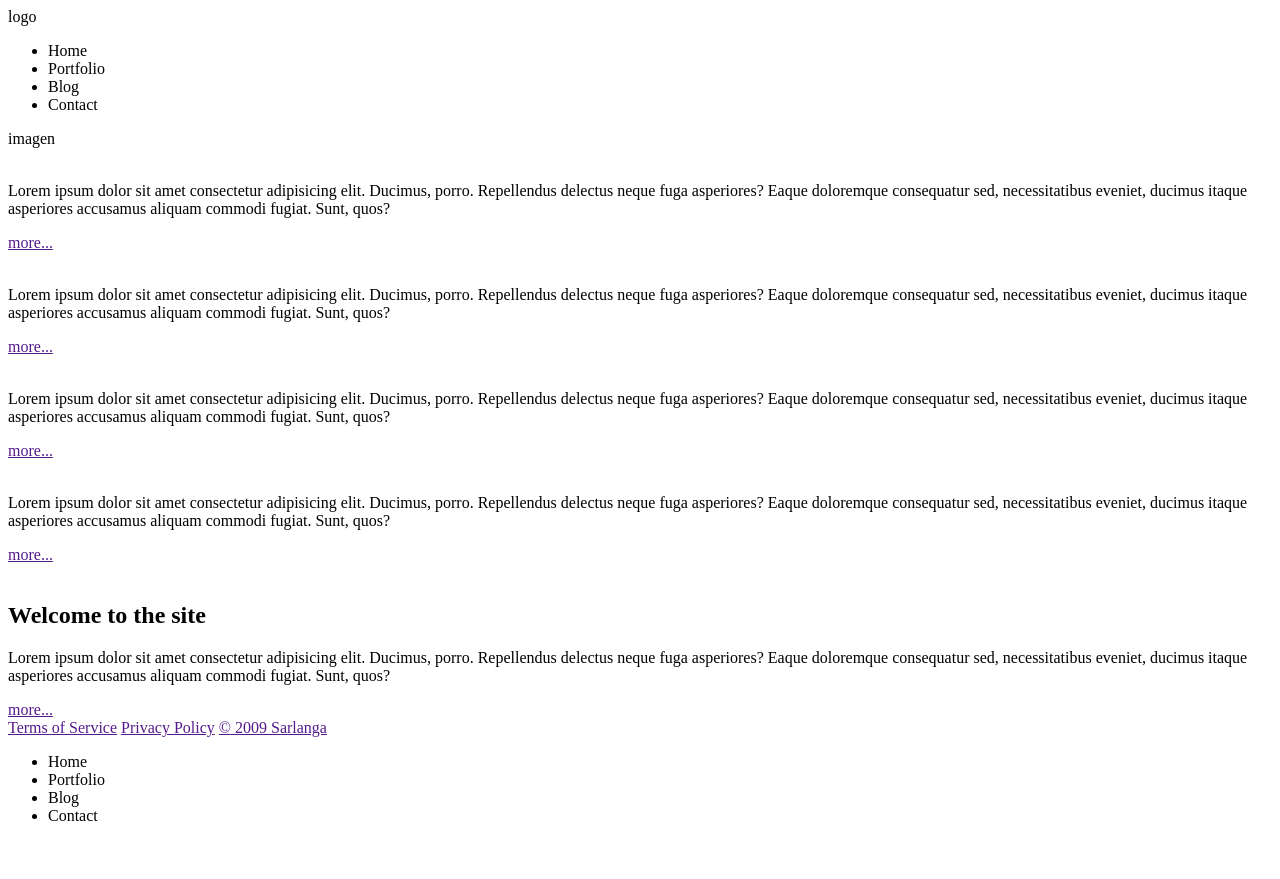
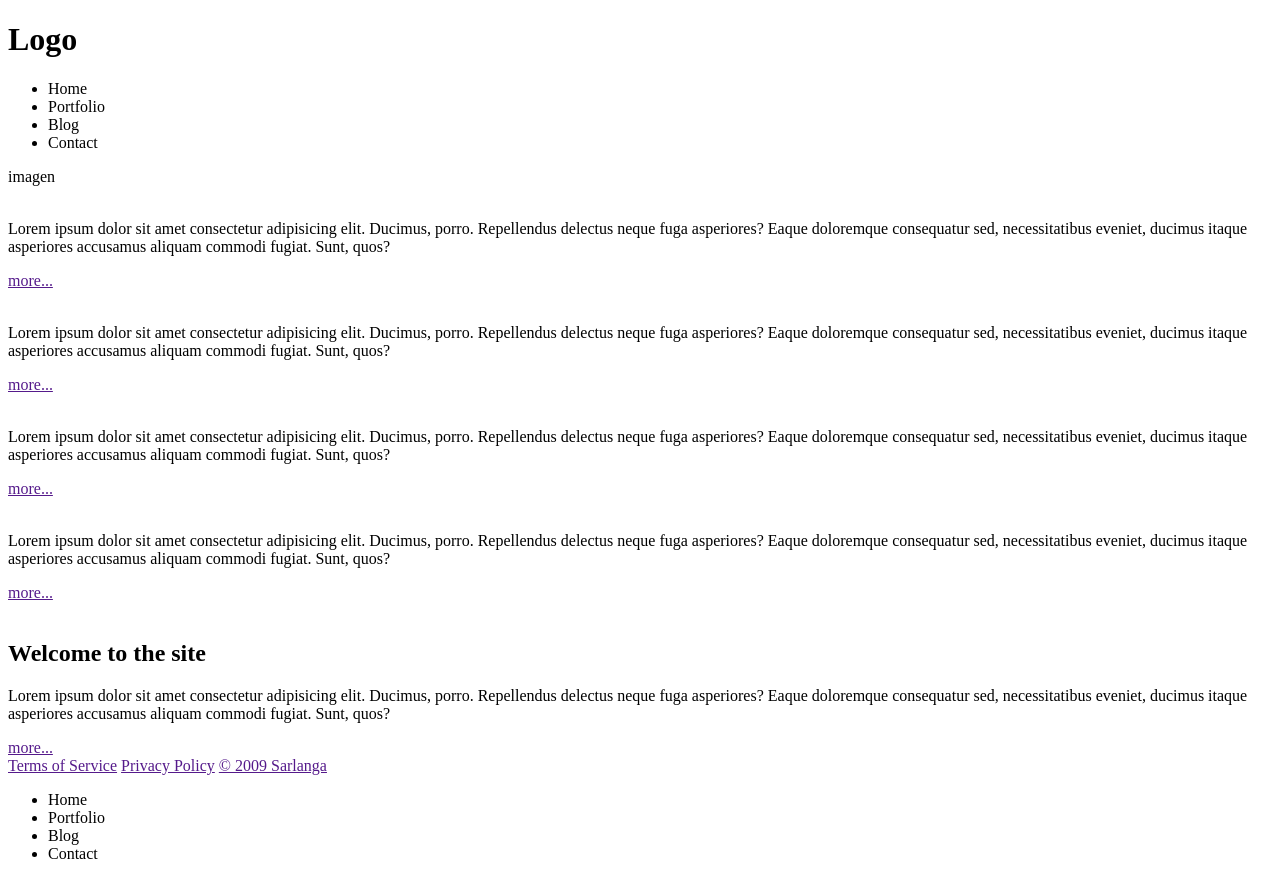
Before and after one commit to palyzambrano/coderhouse-desarrollo-web, a plain HTML site: page snippets/seamless-receipts/index.html in a window 1280 px wide. Before the commit the page ends 841 px from the top, so only its background shows below. Drawn offline with Linux system fonts and the light colour scheme.

Commit message:
se corrige identacion y textos faltantes

```diff
--- a/snippets/seamless-receipts/index.html
+++ b/snippets/seamless-receipts/index.html
@@ -3,11 +3,16 @@
 <head>
   <meta charset="UTF-8">
   <meta name="viewport" content="width=device-width, initial-scale=1.0">
-  <title>Document</title>
+  <title>Seamless Receipts</title>
+  <link rel="stylesheet" href="style.css">
 </head>
 <body>
+  <div id="page-container">
     <header>
-    <div> logo </div>
+      <div>
+        <!-- Esto deberia de ser una imagen -->
+        <h1>Logo</h1>
+      </div>
       <nav>
         <ul>
           <li>Home</li>
@@ -91,5 +96,6 @@
         </ul>
       </nav>
     </footer>
+  </div>
 </body>
 </html>
```
Lines whose indentation alone changed are shown as unchanged.
